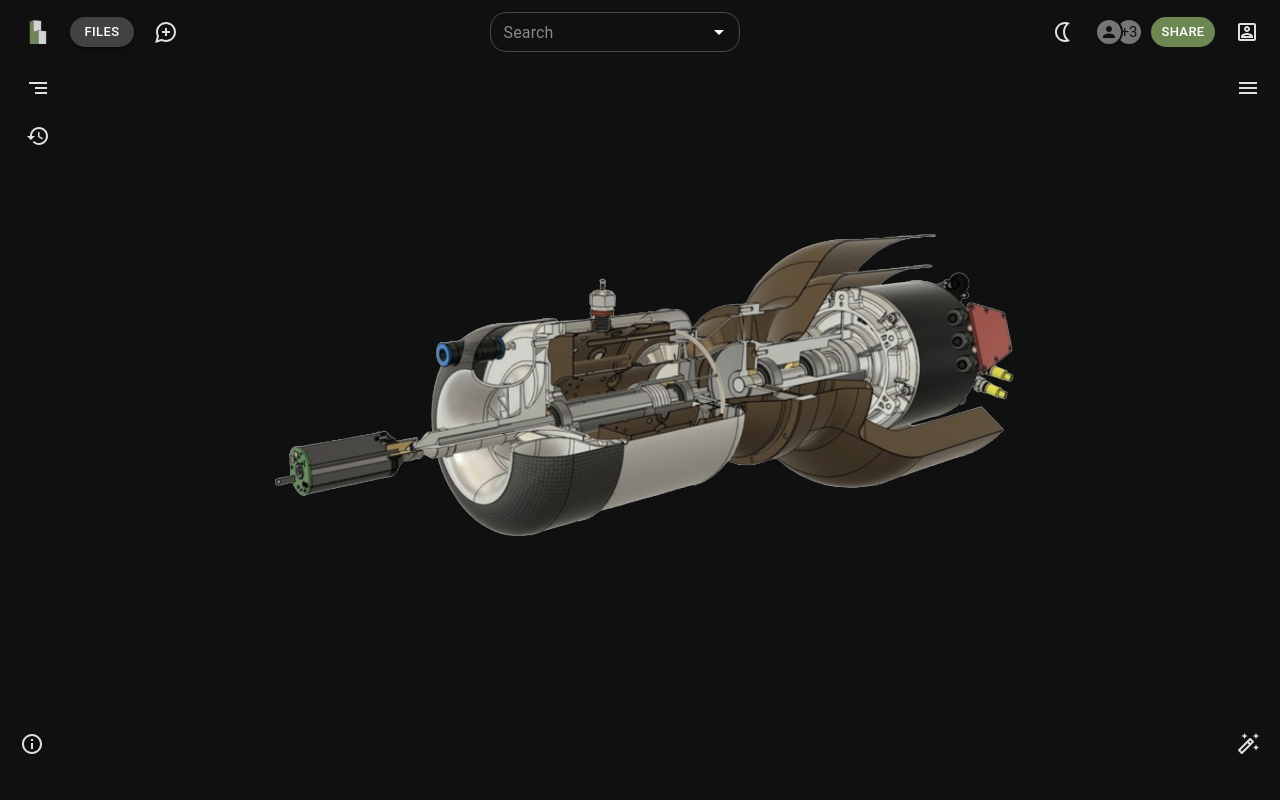
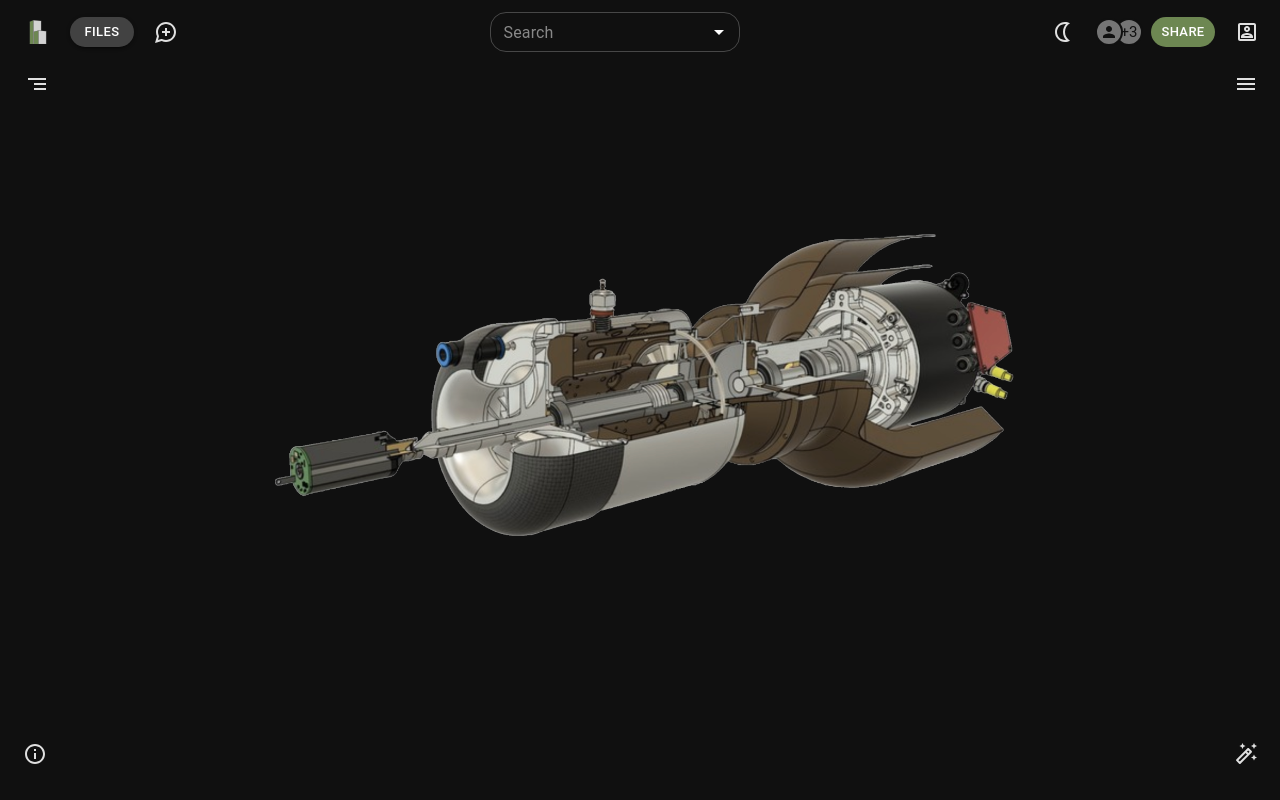
Before and after one commit to OlegMoshkovich/Bldrs_Components, a React (Create React App) app: page / in a window 1280 px wide. Built offline with nearby package versions, Linux system fonts and the light colour scheme.

Commit message:
add close button

```diff
--- a/src/App.js
+++ b/src/App.js
@@ -155,16 +155,20 @@ function App({changeTheme, darkTheme}) {
     setCircles([...circles, newCircle]);
   };
 
+  const closeWindow = () => {
+    setShowChatUI(false);
+  };
+
   return (
     <>
     <AppBar darkTheme={darkTheme} changeTheme={changeTheme}/>
     {!isMobile &&
       <Drawer
+        topPanelName={'Notes'}
         topPanel={<NotesList/>}
-        topPanelName={'Notes'}
         topPanelButton={ <NoteButtons/>}
+        bottomPanelName={'Properties'}
         bottomPanel={<PropertiesList/>}
-        bottomPanelName={'Properties'}
         bottomPanelButton={<PropertiesButtons/>}
         side={'right'}
         isOpen={rightDrawer}
@@ -175,11 +179,11 @@ function App({changeTheme, darkTheme}) {
     }
     {!isMobile &&
       <Drawer
+        topPanelName={'Spatial navigation'}
         topPanel={<TreePanel/>}
-        topPanelName={'Spatial navigation'}
         topPanelButton={ <NavigationButtons/>}
+        bottomPanelName={'Timeline'}
         bottomPanel={<VersionPanel/>}
-        bottomPanelName={'Timeline'}
         bottomPanelButton={<TimelineButtons/>}
         side={'left'}
         isOpen={leftDrawer}
@@ -238,13 +242,13 @@ function App({changeTheme, darkTheme}) {
         direction="column"
         justifyContent="space-between"
         alignItems="center"
-        sx={{position:'fixed',  left: leftDrawer ? '288px': '8px', top: '64px', height:'88%', zIndex:100}}
+        sx={{position:'fixed',  left: leftDrawer ? '288px': '18px', top: '67px', height:'88%', zIndex:100}}
       >
           {!isMobile &&
           <Stack spacing={0}>
             <Tooltip placement={'right'} title={'Spatial Navigation'}>
               <IconButton
-              size="large"
+              size="small"
               edge="end"
               aria-label="account of current user"
               aria-haspopup="true"
@@ -254,7 +258,7 @@ function App({changeTheme, darkTheme}) {
                 <SegmentIcon size='inherit' color='default'/>
               </IconButton>
             </Tooltip>
-            <Tooltip placement={'right'} title={'Version history'}>
+            {/* <Tooltip placement={'right'} title={'Version history'}>
               <IconButton
               size="large"
               edge="end"
@@ -265,7 +269,7 @@ function App({changeTheme, darkTheme}) {
               >
                 <HistoryIcon size='inherit' color='default'/>
               </IconButton>
-            </Tooltip>
+            </Tooltip> */}
           </Stack>
           }
           <Dialog
@@ -293,13 +297,13 @@ function App({changeTheme, darkTheme}) {
         direction="column"
         justifyContent="space-between"
         alignItems="center"
-        sx={{position:'fixed', right: (rightDrawer && !isMobile) ? '300px' : '20px', top: '64px', height:'88%'}}
+        sx={{position:'fixed', right: (rightDrawer && !isMobile) ? '300px' : '20px', top: '67px', height:'88%'}}
       >
         {!isMobile &&
           <Stack spacing={0}>
             <Tooltip placement={'left'} title={'Information'}>
             <IconButton
-              size="large"
+              size="small"
               edge="end"
               aria-label="account of current user"
               aria-haspopup="true"
@@ -313,7 +317,7 @@ function App({changeTheme, darkTheme}) {
         }
 
         <IconButton
-          size="large"
+          size="small"
           edge="end"
           aria-label="account of current user"
           aria-haspopup="true"
@@ -332,7 +336,7 @@ function App({changeTheme, darkTheme}) {
           right: rightDrawer ? '350px' : '70px',
         }}
         >
-          <ChatUI/>
+          <ChatUI closeWindow={()=>setShowChatUI(false)}/>
         </Box>
       }
       {(showChatUI && isMobile) &&
@@ -346,7 +350,7 @@ function App({changeTheme, darkTheme}) {
           width: '100%',
         }}
         >
-          <ChatUI/>
+          <ChatUI closeWindow={()=>setShowChatUI(false)}/>
         </Stack>
       }
     </>
--- a/src/ChatUI.jsx
+++ b/src/ChatUI.jsx
@@ -3,12 +3,14 @@ import {
   TextField, Paper, List, ListItem, ListItemText,
   useTheme, InputAdornment, IconButton, Typography, Box
 } from '@mui/material';
-import SendIcon from '@mui/icons-material/Send';
+import CloseIcon from '@mui/icons-material/Close';  // Import CloseIcon
+import ArrowForwardOutlinedIcon from '@mui/icons-material/ArrowForwardOutlined';
 
-function ChatUI() {
+function ChatUI({closeWindow}) {
   const theme = useTheme();
   const [messages, setMessages] = useState([]);
   const [input, setInput] = useState('');
+
 
   const handleSend = () => {
     if (input.trim()) {
@@ -42,6 +44,7 @@ function ChatUI() {
 
   return (
     <Paper
+    elevation={4}
       sx={{
         width: '300px',
         height: '400px',
@@ -51,7 +54,23 @@ function ChatUI() {
         backgroundColor: theme.palette.secondary.main,
       }}
     >
-      <Typography
+      <Box
+        sx={{
+          display: 'flex',
+          justifyContent: 'space-between',
+          alignItems: 'center',
+          padding: '10px',
+          // backgroundColor: theme.palette.secondary.main
+        }}
+      >
+        <Typography variant="overline" sx={{marginLeft:'80px'}}>
+          bldrs.ai copilot
+        </Typography>
+        <IconButton size="small" onClick={closeWindow}>
+          <CloseIcon fontSize="small" />
+        </IconButton>
+      </Box>
+      {/* <Typography
         variant="overline"
         sx={{
           backgroundColor: theme.palette.secondary.main,
@@ -60,7 +79,7 @@ function ChatUI() {
         }}
       >
         bldrs.ai copilot
-      </Typography>
+      </Typography> */}
       <List
         sx={{
           flex: 1,
@@ -114,9 +133,10 @@ function ChatUI() {
                 <IconButton
                   onClick={handleSend}
                   edge="end"
+                  size="small"
                   disabled={!input.trim()}
                 >
-                  <SendIcon color="default" />
+                  <ArrowForwardOutlinedIcon color="default" />
                 </IconButton>
               </InputAdornment>
             )
--- a/src/Dialog.jsx
+++ b/src/Dialog.jsx
@@ -40,7 +40,7 @@ export default function Dialog({
   return (
     <div>
       {iconButton ?
-        <IconButton aria-label="edit" size='large' onClick={handleClickOpen}>
+        <IconButton aria-label="edit" size='small' onClick={handleClickOpen}>
           {icon}
         </IconButton>:
         <Button variant="contained" size='small' onClick={handleClickOpen} color={buttonColor}>
```
